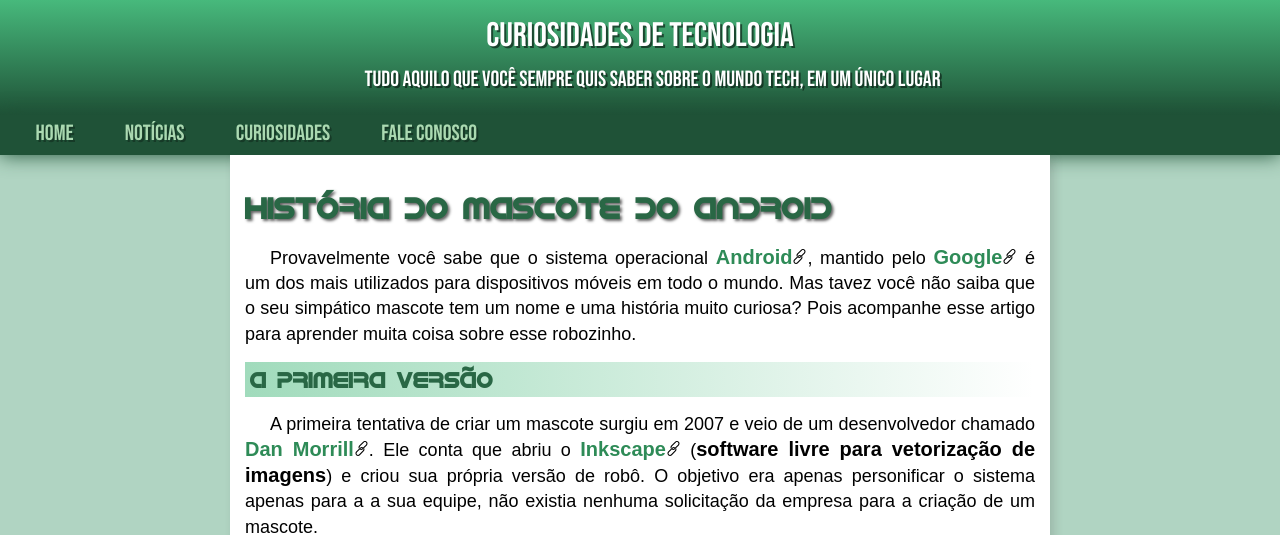
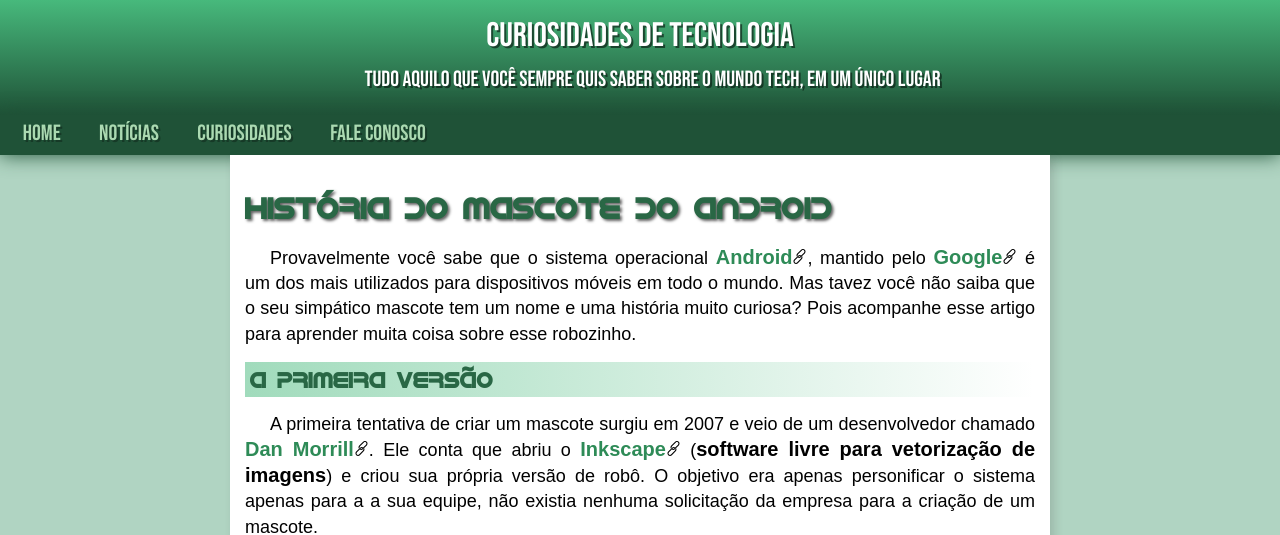
Before and after one commit to AlexSimao/html-css, a plain HTML site: page Desafios/desafio-completo02/index.html in a window 1280 px wide. Shown: the top 535 px of the page. Drawn offline with Linux system fonts and the light colour scheme.

Commit message:
Update style.css

```diff
--- a/Desafios/desafio-completo02/style.css
+++ b/Desafios/desafio-completo02/style.css
@@ -64,7 +64,7 @@ nav {
 }
 
 nav a {
-    margin: 5px 5px 5px calc(5px + 2%);
+    margin: 5px 5px 5px calc(5px + 1%);
     text-decoration: none;
     padding: 5px;
     border-radius: 3px;
```
